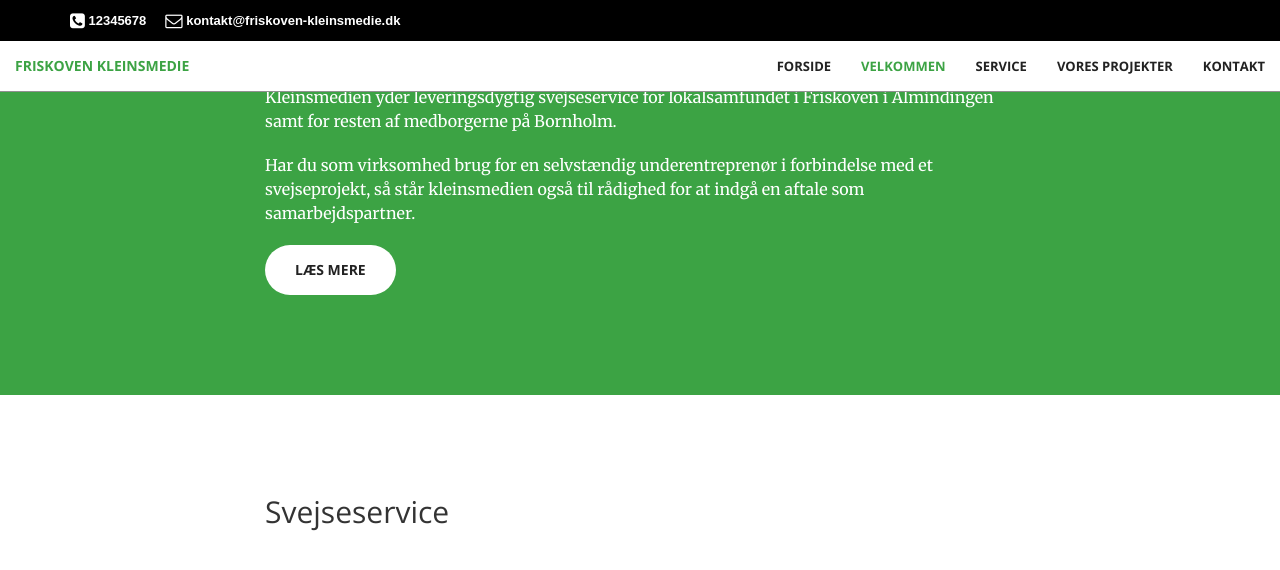
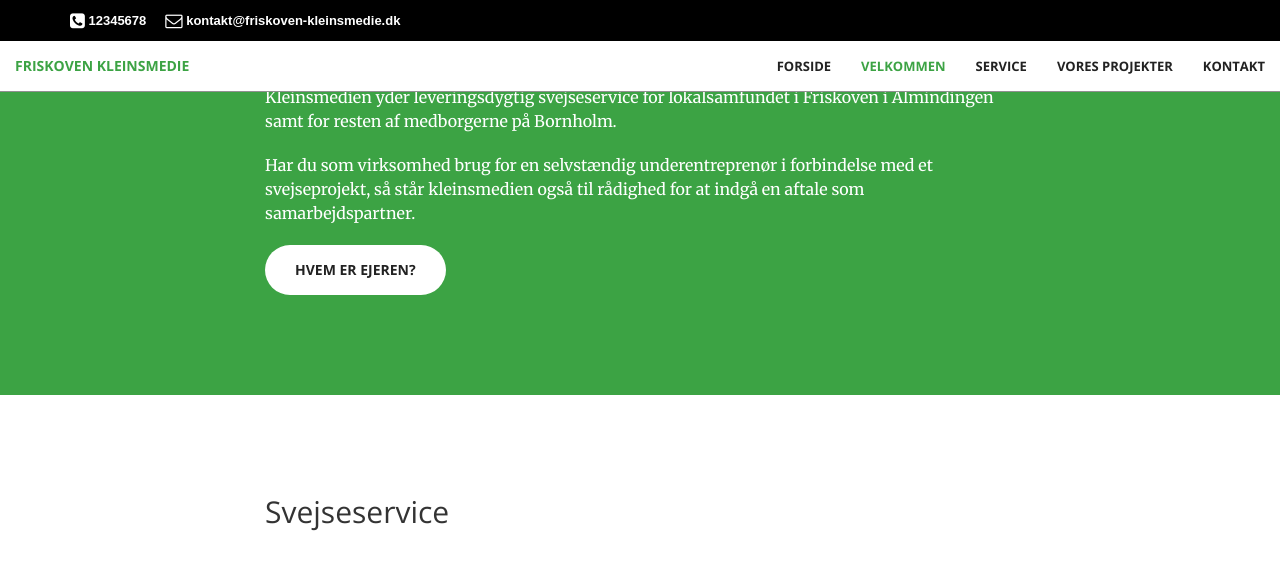
Before and after one commit to Slitch/friskoven-kleinsmedie, a Jekyll site: the page built from index.html, in a window 1280 px wide and 900 px high, scrolled down 1059 px. Shown: the top 570 px of the window. Built offline with Jekyll 4.4.1, drawn with Linux system fonts in a browser that asks for light colours.

Commit message:
button text change

```diff
--- a/_includes/velkommen.html
+++ b/_includes/velkommen.html
@@ -14,7 +14,7 @@
 
                 <p class="text-faded">Har du som virksomhed brug for en selvstændig underentreprenør i forbindelse med et svejseprojekt, så står kleinsmedien også til rådighed for at indgå  en aftale som samarbejdspartner.</p>
 
-                <a href="#" class="btn btn-default btn-xl">Læs mere</a>
+                <a href="#" class="btn btn-default btn-xl">Hvem er ejeren?</a>
 
             </div>
 
```
